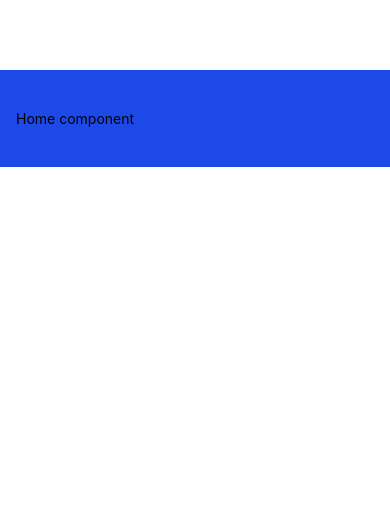
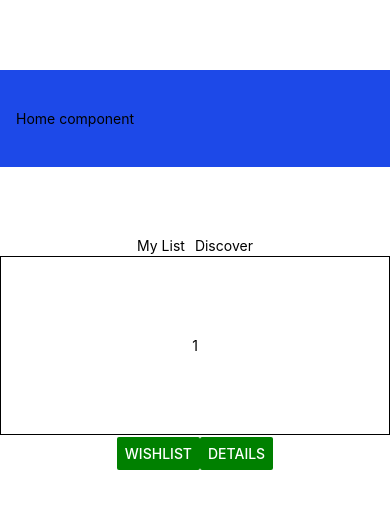
Before and after one commit to daniel-032/react-native-course, a React Native app: screen / in a window 390 px wide. Shown: the top 508 px of the page. Built offline with nearby package versions, Linux system fonts and the light colour scheme.

Commit message:
add new slider

```diff
--- a/App.tsx
+++ b/App.tsx
@@ -1,11 +1,13 @@
 import React from 'react';
 import {StyleSheet, View} from 'react-native';
 import {Home} from './src/screens/Home';
+import { Slider } from './src/screens/Slider';
 
 function App(): React.JSX.Element {
   return (
     <View style={styles.mainContainer}>
-      <Home />
+      <Home/>
+      <Slider />
     </View>
   );
 }
--- /dev/null
+++ b/src/screens/Slider.tsx
@@ -0,0 +1,47 @@
+import {Button, StyleSheet, Text, View} from 'react-native';
+
+const styles = StyleSheet.create({
+  containerSlider: {
+    display: 'flex',
+    flexDirection: 'column',
+    gap: 2,
+  },
+  headerSlider: {
+    display: 'flex',
+    flexDirection: 'row',
+    justifyContent: 'center',
+    gap: 10,
+  },
+  mainSlider: {
+    paddingVertical: 80,
+    display: 'flex',
+    flexDirection: 'row',
+    justifyContent: 'center',
+    borderBlockColor: 'black',
+    borderWidth: 1,
+  },
+  footerSlider: {
+    display: 'flex',
+    flexDirection: 'row',
+    justifyContent: 'center',
+    gap: '15',
+  },
+});
+
+export function Slider() {
+  return (
+    <View style={styles.containerSlider}>
+      <View style={styles.headerSlider}>
+        <Text>My List</Text>
+        <Text>Discover</Text>
+      </View>
+      <View style={styles.mainSlider}>
+        <Text>1</Text>
+      </View>
+      <View style={styles.footerSlider}>
+        <Button color={'green'} title="WishList"></Button>
+        <Button color={'green'} title="Details"></Button>
+      </View>
+    </View>
+  );
+}
```
